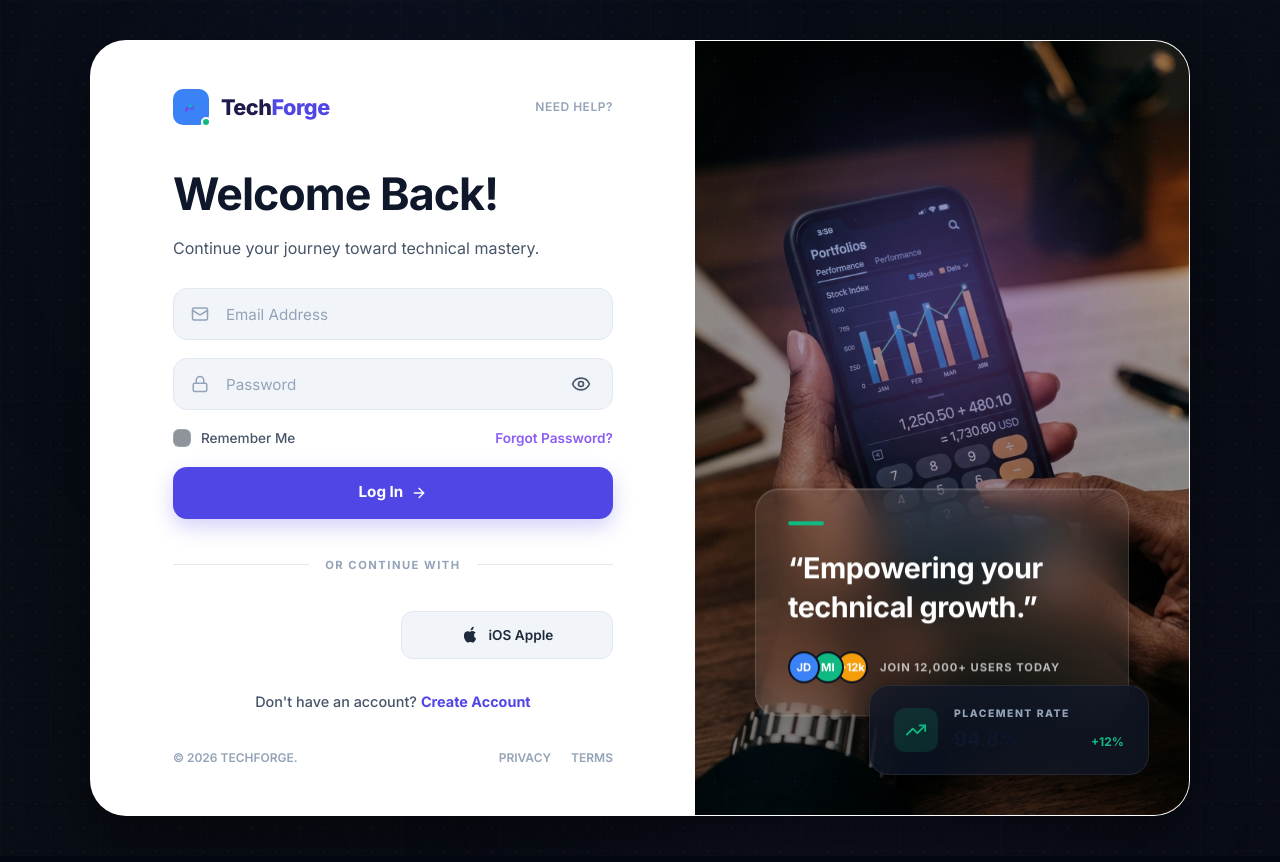
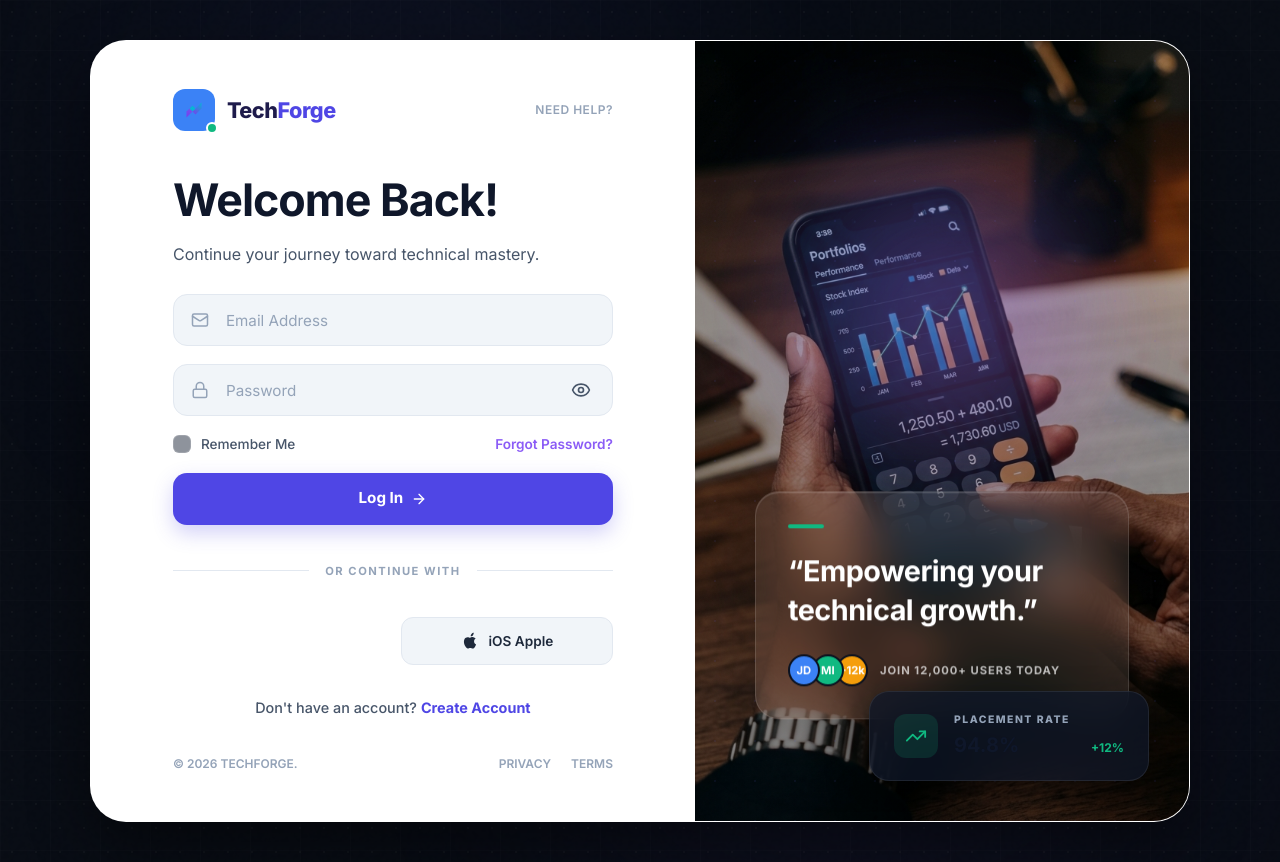
Before and after one commit to Dev0ps404/TechForge, a React (Vite) app in the folder frontend/: page /login in a window 1280 px wide. Built offline with nearby package versions, Linux system fonts and the light colour scheme; no server answers.

Commit message:
style(auth): integrate landing page dynamic ribbon logo inside blue logo container

```diff
--- a/frontend/src/pages/Auth.css
+++ b/frontend/src/pages/Auth.css
@@ -138,10 +138,10 @@
 }
 
 .auth-logo-box {
-  width: 36px;
-  height: 36px;
+  width: 42px;
+  height: 42px;
   background: #3B82F6;
-  border-radius: 10px;
+  border-radius: 12px;
   display: flex;
   align-items: center;
   justify-content: center;
@@ -151,19 +151,18 @@
 .auth-logo-box::after {
   content: '';
   position: absolute;
-  bottom: -2px;
-  right: -2px;
-  width: 10px;
-  height: 10px;
+  bottom: -3px;
+  right: -3px;
+  width: 12px;
+  height: 12px;
   background-color: #10B981;
   border: 2px solid #ffffff;
   border-radius: 50%;
 }
 
 .auth-logo-box svg {
-  width: 18px;
-  height: 18px;
-  color: #ffffff;
+  width: 24px;
+  height: 24px;
 }
 
 .auth-logo-text {
--- a/frontend/src/pages/Login.jsx
+++ b/frontend/src/pages/Login.jsx
@@ -104,7 +104,7 @@ const Login = () => {
             <header className="auth-card-header">
               <Link to="/" className="auth-logo-group">
                 <div className="auth-logo-box">
-                  <Logo className="w-5 h-5 text-white" />
+                  <Logo className="w-6 h-6" />
                 </div>
                 <span className="auth-logo-text">
                   Tech<span className="auth-logo-accent">Forge</span>
--- a/frontend/src/pages/Signup.jsx
+++ b/frontend/src/pages/Signup.jsx
@@ -109,7 +109,7 @@ const Signup = () => {
             <header className="auth-card-header">
               <Link to="/" className="auth-logo-group">
                 <div className="auth-logo-box">
-                  <Logo className="w-5 h-5 text-white" />
+                  <Logo className="w-6 h-6" />
                 </div>
                 <span className="auth-logo-text">
                   Tech<span className="auth-logo-accent">Forge</span>
```
